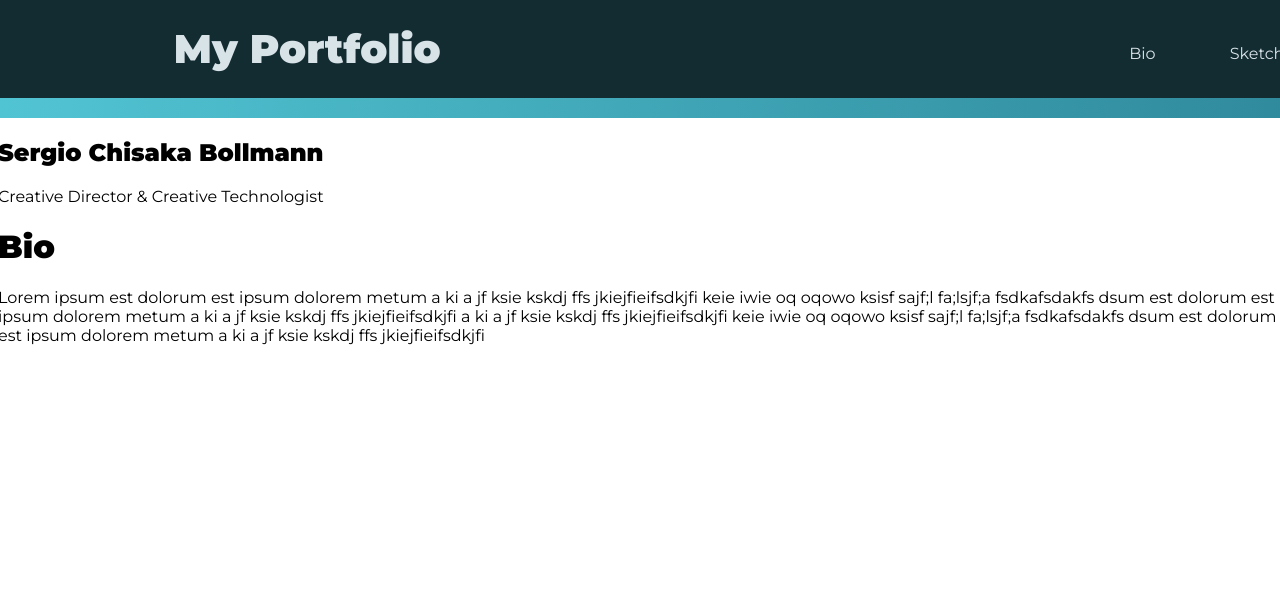
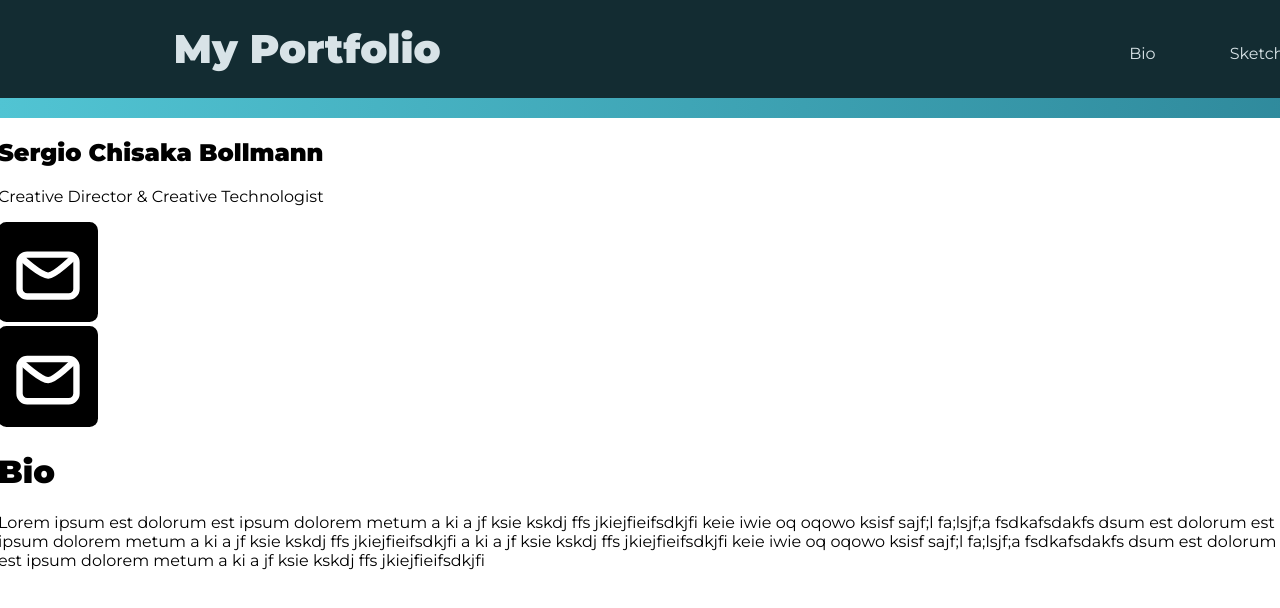
Before and after one commit to imSaka/potfolio, a plain HTML site: page index.html in a window 1280 px wide. Shown: the top 608 px of the page. Drawn offline with Linux system fonts and the light colour scheme.

Commit message:
Third commit

```diff
--- a/index.html
+++ b/index.html
@@ -32,9 +32,10 @@
             <span class="thin line"></span>
             <h2>Sergio Chisaka Bollmann</h2>
             <p>Creative Director & Creative Technologist</p>
-            <div class="social icons">
+            <div class="social">
+                <img src="img/mail.svg" alt="mail icon">
                 <a href="" id="mail"></a>
-                <a href="" id="behance"></a>
+                <a href="" id="behance"><img src="img/mail.svg" alt="mail icon"></a>
                 <a href="" id="instagram"></a>
                 <a href="" id="twitter"></a>
                 <a href="" id="linkedin"></a>
--- a/style/style.css
+++ b/style/style.css
@@ -39,6 +39,12 @@ a{
     width: 1920px;
 }
 
+.social
+{
+    width: 100px;
+}
+
+
 /* MEDIA QUERIES */
 @media (max-width: 600px)
 {
```
